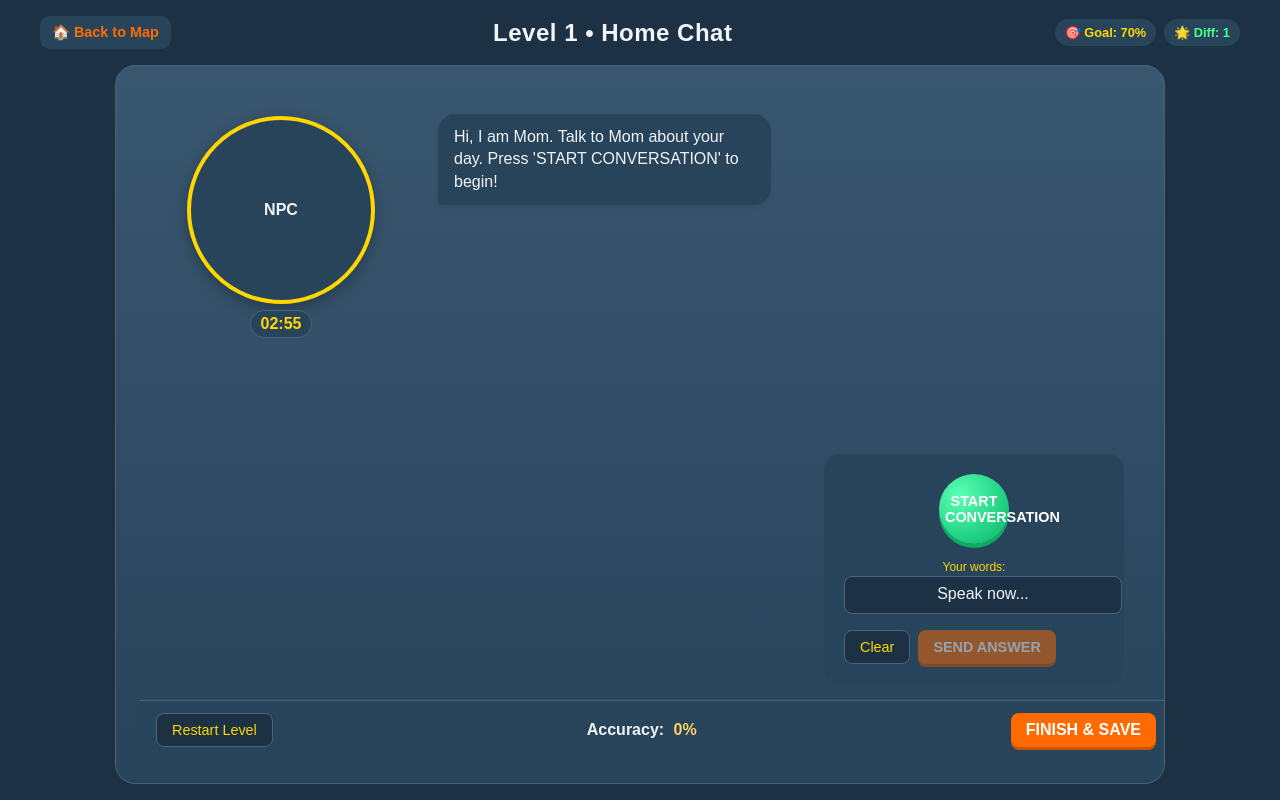
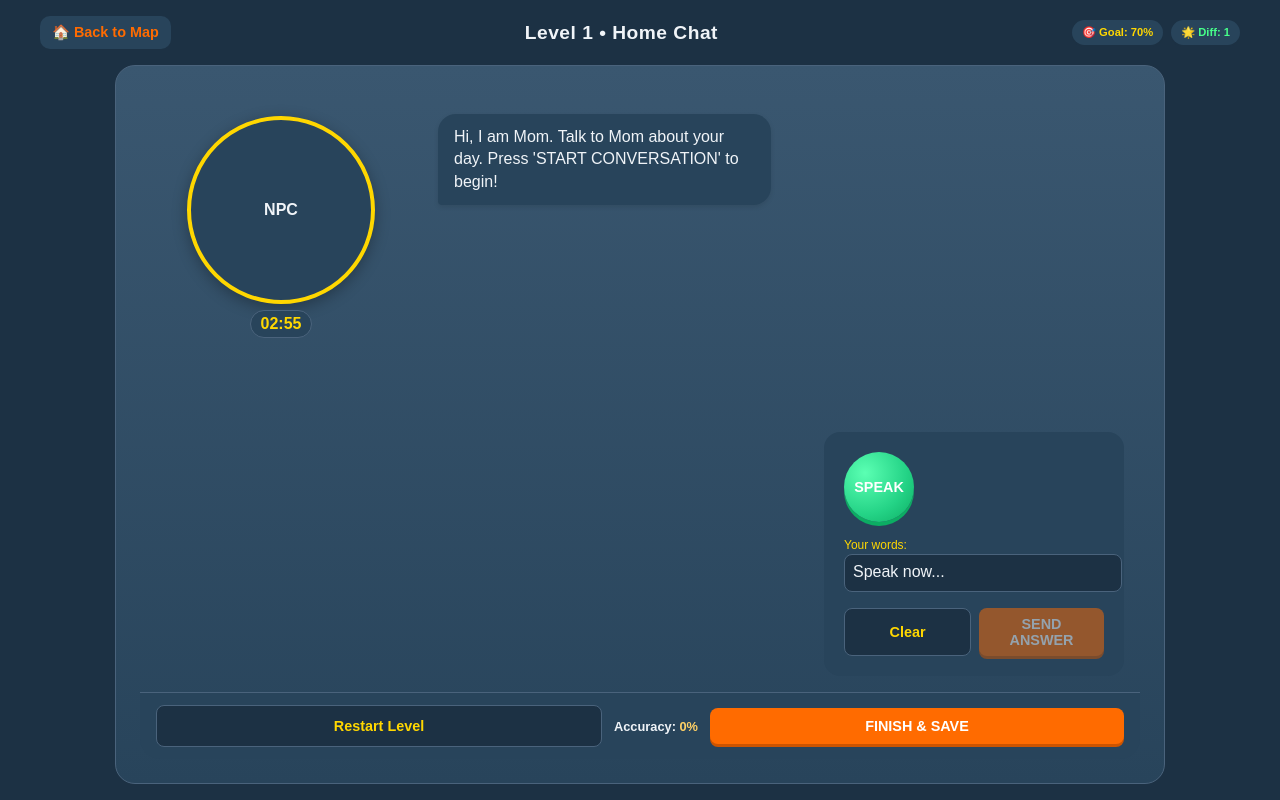
Before and after one commit to kesavan272006/speakzy, a React (Vite) app: page /level/1 in a window 1280 px wide. Built offline with nearby package versions, Linux system fonts and the light colour scheme; no server answers; the database is empty; sample sign-in values are in the browser's storage.

Commit message:
small minor changes

```diff
--- a/src/pages/LevelPage.css
+++ b/src/pages/LevelPage.css
@@ -27,6 +27,7 @@
     width: 100%;
     max-width: 1200px;
     background: var(--bg);
+    flex-wrap: wrap;
 }
 .back-btn {
     background: var(--card);
@@ -37,22 +38,27 @@
     cursor: pointer;
     font-weight: 700;
     transition: background 0.2s;
+    font-size: 0.9rem;
+    flex-shrink: 0;
 }
 .level-title-main {
     font-weight: 900;
-    font-size: 1.5rem;
+    font-size: 1.2rem;
     letter-spacing: .5px;
     text-align: center;
+    flex-grow: 1;
+    margin: 0 5px;
 }
 .level-stats {
     display: flex;
     gap: 8px;
+    flex-shrink: 0;
 }
 .badge {
     background: var(--card);
     padding: 6px 10px;
     border-radius: 999px;
-    font-size: 0.8rem;
+    font-size: 0.7rem;
     font-weight: 700;
     box-shadow: 0 2px 0 #1c3144;
 }
@@ -173,11 +179,11 @@
     font-weight: 900;
 }
 
-
 .mic-box {
-    display: flex;
-    align-items: center;
-    gap: 12px;
+    display: grid;
+    grid-template-columns: 75px 1fr;
+    grid-template-rows: auto;
+    gap: 10px;
     background: var(--card);
     border-radius: 16px;
     padding: 16px;
@@ -186,9 +192,12 @@
 }
 
 .mic-btn {
-    width: 70px;
-    height: 70px;
+    width: 75px;
+    height: 75px;
     border-radius: 50%;
+    grid-column: 1 / 2;
+    grid-row: 1 / 3;
+
     background: radial-gradient(circle at 30% 30%, var(--success), #24d386 60%, #0cad63);
     color: white;
     font-weight: 900;
@@ -198,6 +207,7 @@
     cursor: pointer;
     transition: all 0.2s ease;
     flex-shrink: 0;
+    padding: 5px;
 }
 .mic-btn.listen {
     background: radial-gradient(circle at 30% 30%, #5bffb3, #24d386 60%, #0cad63);
@@ -212,8 +222,11 @@
 }
 
 .transcript-container {
-    flex-grow: 1;
+    grid-column: 2 / 3;
+    grid-row: 1 / 2;
     text-align: left;
+    width: 100%;
+    align-self: start;
 }
 .transcript-label {
     display: block;
@@ -232,13 +245,17 @@
 }
 
 .action-buttons {
+    grid-column: 2 / 3;
+    grid-row: 2 / 3;
     display: flex;
-    flex-direction: column;
+    flex-direction: row;
     gap: 8px;
-    flex-shrink: 0;
+    width: 100%;
+    align-self: end;
 }
 
 .primary {
+    flex: 1;
     background: var(--accent);
     color: white;
     border: none;
@@ -254,6 +271,7 @@
 .primary:disabled { opacity: 0.5; cursor: not-allowed; }
 
 .secondary {
+    flex: 1;
     background: var(--bg);
     color: var(--secondary-accent);
     border: 1px solid #4A637C;
@@ -262,30 +280,44 @@
     cursor: pointer;
     transition: background 0.1s;
     font-size: 0.9rem;
+    font-weight: 700;
 }
 .secondary:hover { background: #3A5770; }
 
 .footer {
-    display: flex;
-    justify-content: space-between;
-    align-items: center;
+    display: grid;
+    grid-template-columns: 1fr 0.5fr 1fr;
+    grid-template-rows: auto;
+    gap: 8px;
     padding: 12px 16px;
     border-top: 1px solid #4A637C;
     background: var(--card);
     border-bottom-left-radius: 20px;
     border-bottom-right-radius: 20px;
     width: 100%;
+    align-items: center;
+    box-sizing: border-box;
 }
+
+.footer .secondary {
+    font-size: 0.7rem;
+    padding: 8px 5px;
+    text-align: center;
+    white-space: nowrap;
+}
+
 .current-score-display {
     font-weight: 700;
-    font-size: 1rem;
+    font-size: 0.8rem;
+    text-align: center;
 }
 .score-percent {
     font-weight: 900;
-    margin-left: 5px;
+    margin-left: 0;
 }
 .finish-btn {
-    font-size: 1rem;
+    font-size: 0.9rem;
+    padding: 10px 5px;
 }
 
 @media (min-width: 768px) {
@@ -316,6 +348,7 @@
     }
 
     .mic-box {
+        display: flex;
         flex-direction: column;
         width: 300px;
         min-width: 300px;
@@ -328,13 +361,27 @@
         width: 80px;
         height: 80px;
         order: -1;
+        grid-column: auto;
+        grid-row: auto;
     }
     .transcript-container {
-        text-align: center;
-        width: 100%;
+        grid-column: auto;
+        grid-row: auto;
     }
     .action-buttons {
+        grid-column: auto;
+        grid-row: auto;
         flex-direction: row;
-        width: 100%;
+    }
+
+    .footer {
+        display: flex;
+        justify-content: space-between;
+        gap: 12px;
+        grid-template-columns: auto;
+    }
+    .footer .secondary {
+        font-size: 0.9rem;
+        padding: 12px 20px;
     }
 }
--- a/src/pages/LevelPage.jsx
+++ b/src/pages/LevelPage.jsx
@@ -51,6 +51,16 @@ export default function LevelPage({ fixedLevelId, videoSrc }){
         return()=>un&&un()
     },[navigate])
 
+    function resetStateAndStart(){
+        setTranscript('');
+        setScore({percent:0,mistakes:[]});
+        setChat([]);
+        setSeconds(180);
+        setRunning(true);
+        setCorrectionTip(null);
+        setIsAwaitingStart(true);
+    }
+
     useEffect(()=>{
         setTranscript('');
         setScore({percent:0,mistakes:[]});
@@ -97,7 +107,6 @@ export default function LevelPage({ fixedLevelId, videoSrc }){
         setTranscript('');
         sttStart(handleResult, ()=>{});
     }
-
 
     async function startRoleplay(){
         setRunning(true);
@@ -223,7 +232,7 @@ export default function LevelPage({ fixedLevelId, videoSrc }){
 
                         <div className="mic-box">
                             <button className={`mic-btn ${sttActive()?'rec':'listen'}`} onClick={toggleMic}>
-                                {sttActive()? 'STOP LISTENING': (isAwaitingStart ? 'START CONVERSATION' : 'SPEAK')}
+                                {sttActive()? 'STOP': (isAwaitingStart ? 'SPEAK' : 'SPEAK')}
                             </button>
                             <div className="transcript-container">
                                 <span className="transcript-label">Your words:</span>
@@ -240,7 +249,7 @@ export default function LevelPage({ fixedLevelId, videoSrc }){
                 </div>
 
                 <div className="footer">
-                    <button className="secondary" onClick={()=>{ttsStop();setTranscript('');setChat([]);setIsAwaitingStart(true);}}>Restart Level</button>
+                    <button className="secondary" onClick={()=>{ttsStop();setTranscript('');setChat([]);resetStateAndStart()}}>Restart Level</button>
                     <div className="current-score-display">
                         Accuracy: <span className="score-percent" style={{color: score.percent >= level.goal ? '#47ff8a' : '#ffd166'}}>{score.percent}%</span>
                     </div>
```
